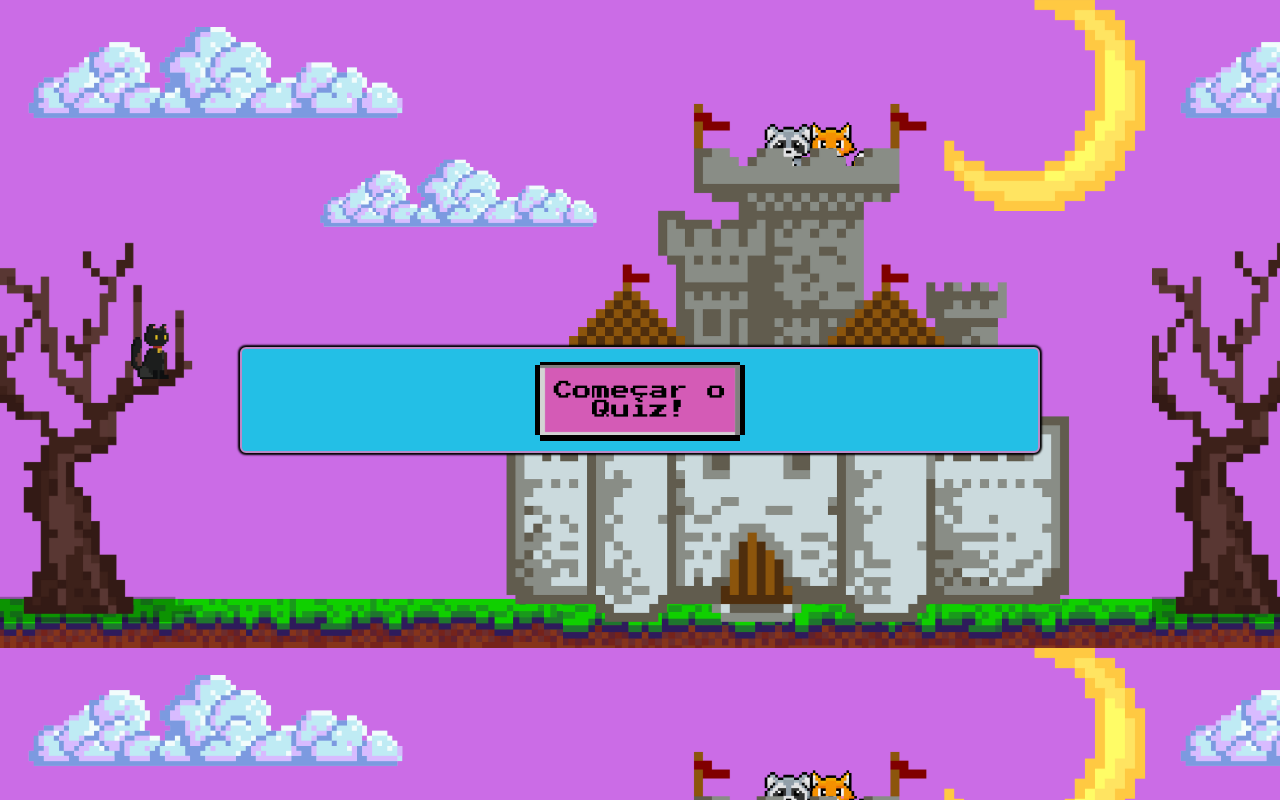
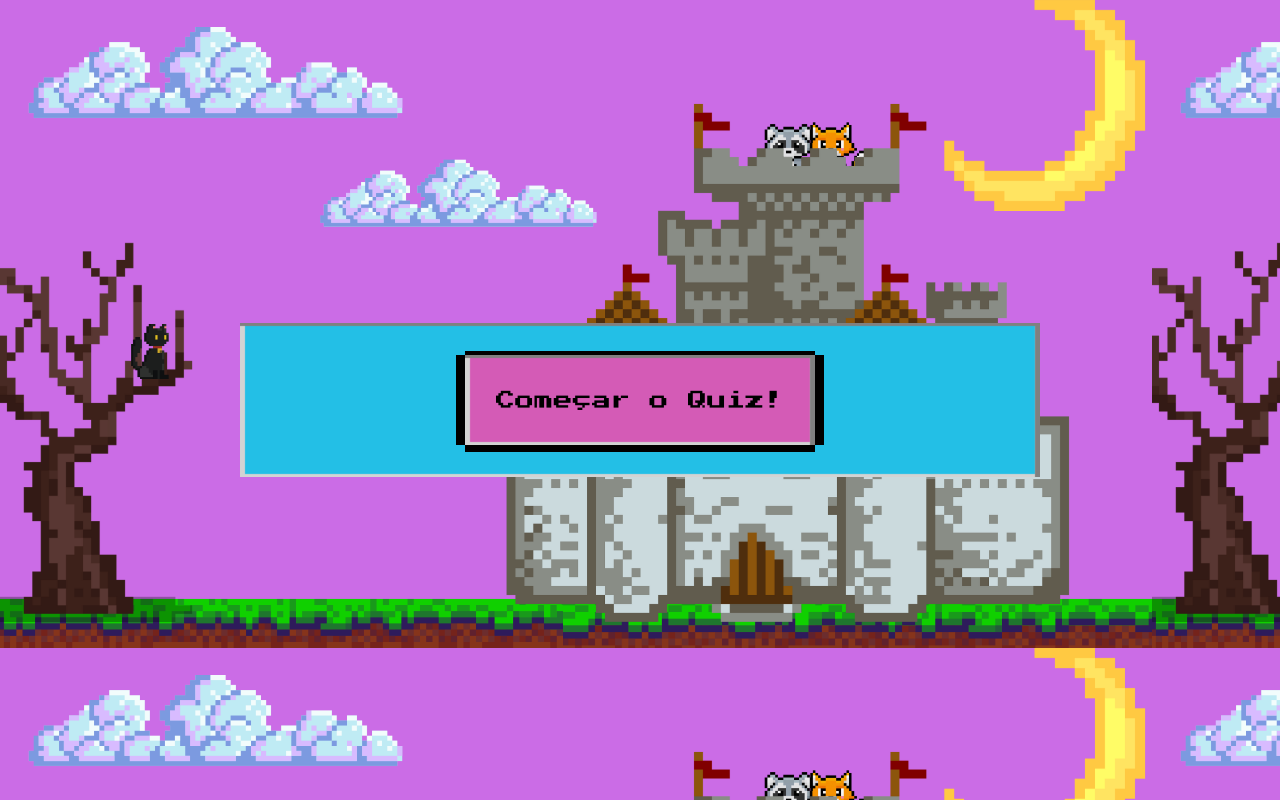
Before and after one commit to isabella-conti/Quiz-xadrez, a plain HTML site: page index.html in a window 1280 px wide. Drawn offline with Linux system fonts and the light colour scheme.

Commit message:
contaiiner e fonte

```diff
--- a/style.css
+++ b/style.css
@@ -29,12 +29,13 @@ body{
 .container {
     z-index: 0;
     background-color: #23bfe6;
-    width: 90%;
+    width: 100%;
     max-width: 800px;
-    border: 2px solid #ba8ac7;
-    border-radius: 6px;
-    padding: 16px;
-    box-shadow: 0 0 2px 2px;
+    padding: 32px;
+    box-shadow:
+    inset -4px 2px 1px 1px grey,
+    inset -4px -2px 1px 1px lightgray,
+    inset 4px 0px 1px 1px lightgray;
 
     display: flex;
     flex-direction: column;
@@ -53,10 +54,11 @@ body{
 }
 
 .question {
+    font-family: 'Press Start 2P', cursive;
     font-size: 24px;
     font-weight: bold;
     text-align: center;
-    color: rgb(182, 125, 199);
+    color: rgb(33, 1, 43);
 }
 .answers-container {
     width: 100%;
@@ -72,8 +74,8 @@ body{
 .button{
     font-size: 1.2em;
     font-family: 'Press Start 2P', cursive;
-    width: 200px;
-    height: 70px;
+    width: 350px;
+    height: 90px;
     background: #d45bb6;
     border: 0px;
     position: relative;
```
